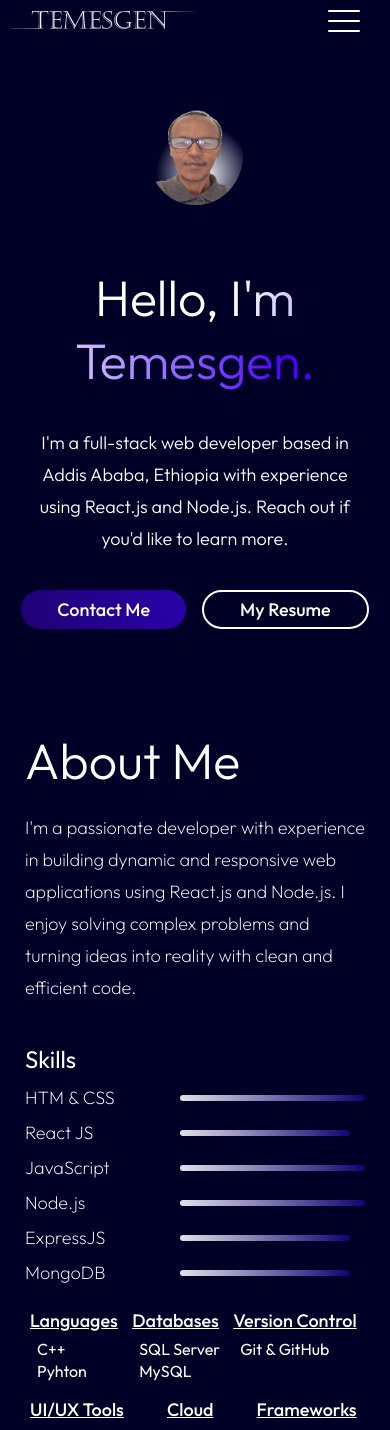
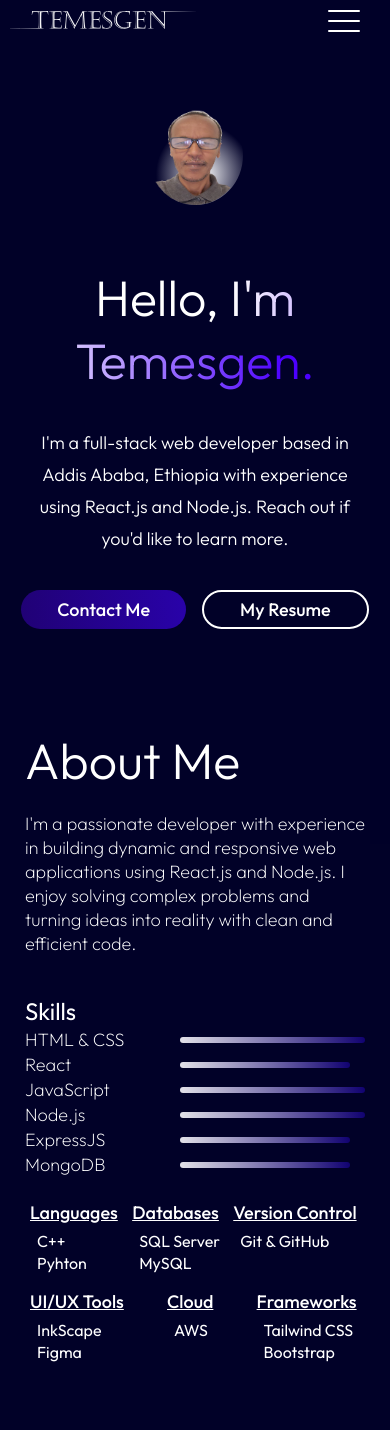
Before and after one commit to Temesgen123/temsgnportfolio, a React (Vite) app: page / in a window 390 px wide. Shown: the top 1430 px of the page. Built offline with nearby package versions, Linux system fonts and the light colour scheme.

Commit message:
edited skills section

```diff
--- a/src/Components/About/About.css
+++ b/src/Components/About/About.css
@@ -8,9 +8,7 @@
 }
 .about-title h1 {
   padding: 0px 30px;
-  /* font-size: 50px; */
   font-size: 32px;
-  /* font-weight: 600; */
   font-weight: 300;
 }
 .about-sections {
@@ -29,15 +27,13 @@
   display: flex;
   flex-direction: column;
   gap: 20px;
-  /* font-size: 24px; */
   font-size: 16px;
-  /* font-weight: 500; */
   font-weight: 200;
 }
 .about-skills {
   display: flex;
   flex-direction: column;
-  gap: 12px;
+  gap: 5px;
 }
 .about-skill {
   display: flex;
@@ -47,9 +43,7 @@
 }
 .about-skill p {
   min-width: 150px;
-  /* font-size: 22px; */
   font-size: 16px;
-  /* font-weight: 500; */
   font-weight: 200;
 }
 .about-skill hr {
@@ -75,13 +69,9 @@
 .technology h3 {
   font-size: 16px;
   font-weight: 400;
-  /* text-decoration: underline;
-  padding: 5px; */
 }
 .technology p {
-  /* font-size: 14px; */
   font-size: 15px;
-  /* font-weight: bold; */
   font-weight: 200;
   padding-left: 16px;
 }
@@ -116,7 +106,11 @@
   }
   .about-para {
     font-size: 18px;
-    line-height: 32px;
+    /* line-height: 32px; */
+    line-height: 24px;
+  }
+  .about-skills {
+    gap: 2px;
   }
   .about-skill {
     gap: 5px;
--- a/src/Components/About/About.jsx
+++ b/src/Components/About/About.jsx
@@ -21,15 +21,14 @@ const About = () => {
               and efficient code.
             </p>
           </div>
-
           <div className="about-skills">
-          <h2 className='skills-title'>Skills</h2>
+            <h2 className="skills-title">Skills</h2>
             <div className="about-skill">
-              <p>HTM & CSS</p>
+              <p>HTML & CSS</p>
               <hr style={{ width: '65%' }} />
             </div>
             <div className="about-skill">
-              <p>React JS</p>
+              <p>React</p>
               <hr style={{ width: '50%' }} />
             </div>
             <div className="about-skill">
--- a/src/assets/mywork-data.js
+++ b/src/assets/mywork-data.js
@@ -1,3 +1,4 @@
+
 import project1_img from './aaautomartportfolio.png';
 import project2_img from './suhillportfolio.png';
 const mywork_data = [
```
